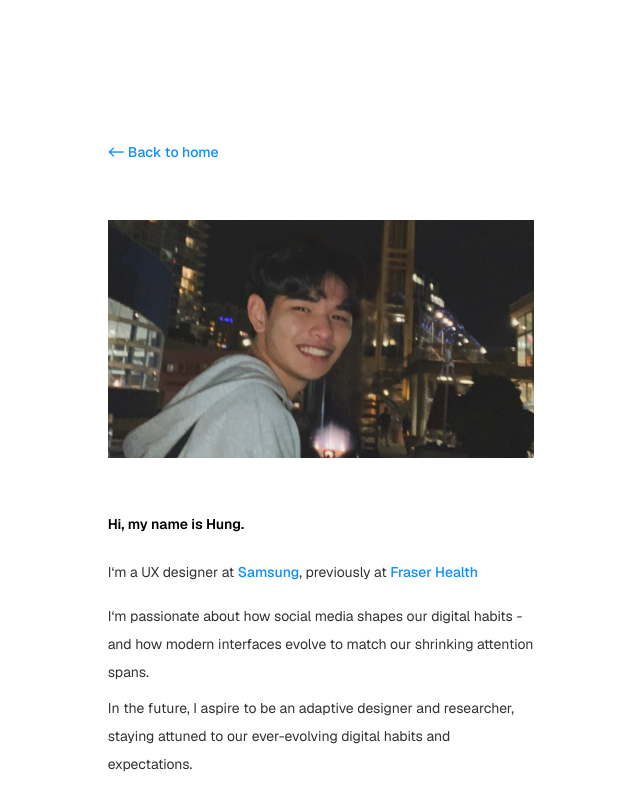
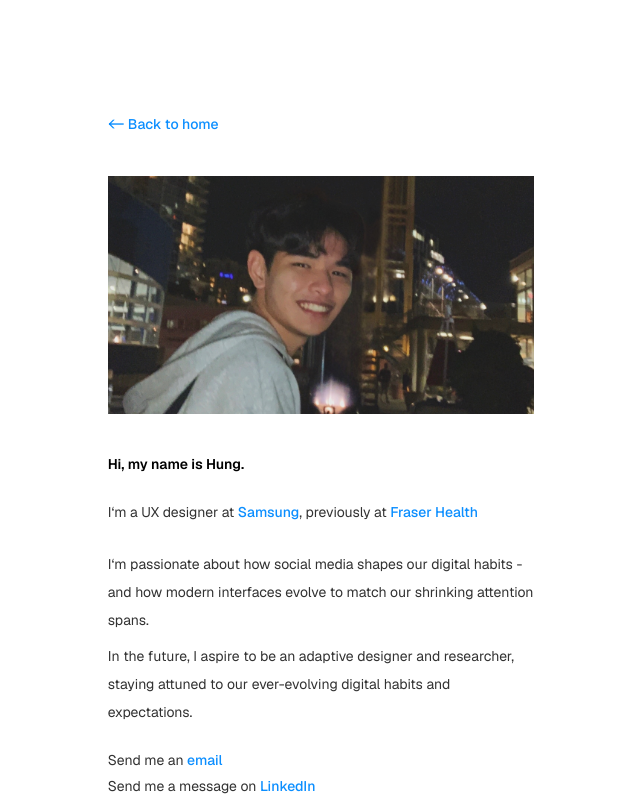
Before and after one commit to hungiie/portfolio, a Next.js app: page /about in a window 1280 px wide. Shown: the top 797 px of the page, without its empty margins (319-959 px from the left). Built offline with nearby package versions, Linux system fonts and the light colour scheme.

Commit message:
fix theme

```diff
--- a/app/about/page.tsx
+++ b/app/about/page.tsx
@@ -8,21 +8,21 @@ import Heading from "@/components/heading";
 export default function About() {
   return (
     <div className="flex items-center justify-center flex-col">
-        <div className="w-full px-10 md:w-1/3 md:px-0 mt-35">
-            <div className="mb-14">
+        <div className="w-full px-10 md:w-1/3 md:px-0 mt-28">
+            <div className="mb-10">
                 <Button variant="blue-hyperlink" text="<- Back to home" link="/" textSize="text-sm" target="_self"/>
             </div>
 
             <div className="w-full flex items-center justify-center">
-                <div className="w-full h-auto relative mb-14 overflow-hidden">
+                <div className="w-full h-auto relative mb-10 overflow-hidden">
                     <Image src="/mememe.jpg" width={2316} height={1276} alt="hung tran" className="object-cover" style={{ filter: 'contrast(90%)' }} />
                 </div>
             </div>
 
             <Heading text="Hi, my name is Hung."/>
-            <p className="text-sm text-[var(--colour-bodytext)] leading-loose mb-4">I&lsquo;m a UX designer at <span className="inline-block"><Button link="https://research.samsung.com/srca" target="_blank" variant="blue-hyperlink" text="Samsung" textSize="text-sm"/></span>, previously at <Button link="https://www.fraserhealth.ca/" target="_blank" variant="blue-hyperlink" text="Fraser Health" textSize="text-sm"/></p>
+            <p className="text-sm text-[var(--colour-bodytext)] leading-loose mb-6">I&lsquo;m a UX designer at <span className="inline-block"><Button link="https://research.samsung.com/srca" target="_blank" variant="blue-hyperlink" text="Samsung" textSize="text-sm"/></span>, previously at <Button link="https://www.fraserhealth.ca/" target="_blank" variant="blue-hyperlink" text="Fraser Health" textSize="text-sm"/></p>
             <p className="mb-2 text-sm text-[var(--colour-bodytext)] leading-loose">I&lsquo;m passionate about how social media shapes our digital habits - and how modern interfaces evolve to match our shrinking attention spans.</p>
-            <p className="mb-4 text-sm text-[var(--colour-bodytext)] leading-loose">In the future, I aspire to be an adaptive designer and researcher, staying attuned to our ever-evolving digital habits and expectations.</p>
+            <p className="mb-6 text-sm text-[var(--colour-bodytext)] leading-loose">In the future, I aspire to be an adaptive designer and researcher, staying attuned to our ever-evolving digital habits and expectations.</p>
 
             <div className="">
                 <p className="text-sm text-[var(--colour-bodytext)]">Send me an <span className="inline-block"><Button link="mailto:d.hungtran12@gmail.com" target="_blank" variant="blue-hyperlink" text="email" textSize="text-sm"/></span></p>
--- a/app/globals.css
+++ b/app/globals.css
@@ -1,7 +1,5 @@
 @import "tailwindcss";
 @import "tw-animate-css";
-
-@custom-variant dark (&:is(.dark *));
 
 :root {
   --main-blue: #0B8EFF;
@@ -143,3 +141,7 @@ body {
     @apply bg-background text-foreground;
   }
 }
+
+html {
+  scroll-behavior: smooth;
+}
--- a/app/layout.tsx
+++ b/app/layout.tsx
@@ -37,19 +37,19 @@ export const metadata: Metadata = {
 export default function RootLayout({ children }: { children: React.ReactNode }) {
   return (
     <html lang="en">
-      <body
-        className={`${geistSans.variable} ${geistMono.variable} ${interSans.variable} antialiased`}
-      >
-        <Analytics />
-        <ThemeProvider
+      <ThemeProvider
           attribute="class"
-          defaultTheme="system"
-          enableSystem
+          defaultTheme="light"
+          enableSystem={false}
           disableTransitionOnChange
         >
-          {children}
-        </ThemeProvider>
-      </body>
+        <body
+          className={`${geistSans.variable} ${geistMono.variable} ${interSans.variable} antialiased`}
+        >
+          <Analytics />
+            {children}
+        </body>
+      </ThemeProvider>
     </html>
   );
 }
--- a/app/page.tsx
+++ b/app/page.tsx
@@ -24,7 +24,7 @@ export default function Home() {
 
   return (
     <div className="flex items-center justify-center">
-      <div className="w-full px-10 md:w-1/3 md:px-0 mt-30">
+      <div className="w-full px-10 md:w-1/3 md:px-0 mt-28">
         <div
           className={`w-full mb-7 flex transition-all duration-700 ease-in-out items-center relative
           ${animate ? "justify-start" : "justify-center"}`}
@@ -34,7 +34,6 @@ export default function Home() {
             <SlideRightDelay>
               <div className="grid grid-cols-1 gap-y-3 justify-items-end pr-1">
                 <Button variant="blue-hyperlink" text="More about me ->" link="about" target="_self" textSize="text-sm"/>
-                {/* <Button variant="blue-hyperlink" text="Testimonials ->" link="about" target="_self" textSize="text-sm"/> */}
               </div>
             </SlideRightDelay>
           </div>
@@ -45,14 +44,15 @@ export default function Home() {
             <div className="flex justify-between">
               <Heading text="Hi, my name is Hung." />
             </div>
-            <p className="text-sm text-[var(--colour-bodytext)] leading-loose mb-6">I&lsquo;m a UX designer at <span className="inline-block"><Button link="https://research.samsung.com/srca" target="_blank" variant="blue-hyperlink" text="Samsung" textSize="text-sm"/></span>, previously at <Button link="https://www.fraserhealth.ca/" target="_blank" variant="blue-hyperlink" text="Fraser Health" textSize="text-sm"/></p>
-            {/* <p className="text-sm bg-[var(--background)] text-[var(--colour-bodytext)] mb-6">previously at <Button link="https://www.fraserhealth.ca/" target="_blank" variant="blue-hyperlink" text="Fraser Health" textSize="text-sm"/></p> */}
+            <p className="text-sm text-[var(--colour-bodytext)] leading-loose mb-6">I&lsquo;m a UX designer at <span className="inline-block"><Button link="https://research.samsung.com/srca" target="_blank" variant="blue-hyperlink" text="Samsung" textSize="text-sm"/></span>, previously at <Button link="https://www.fraserhealth.ca/" target="_blank" variant="blue-hyperlink" text="Fraser Health" textSize="text-sm"/>.</p>
             <p className="text-sm text-[var(--colour-bodytext)] leading-loose mb-6">Much like how social media can turn attention into influence, interfaces can turn curiosity into loyalty.  As a UX designer, I value digital experiences that capture interest quickly - and sustain it through clarity and accessibility.</p>
             <div className="mb-9">
               <p className="text-sm text-[var(--colour-bodytext)]">Send me an <span className="inline-block"><Button link="mailto:d.hungtran12@gmail.com" target="_blank" variant="blue-hyperlink" text="email" textSize="text-sm"/></span></p>
               <p className="text-sm text-[var(--colour-bodytext)] mt-1.5">Send me a message on <span className="inline-block"><Button link="https://www.linkedin.com/in/hung-tran-profile/" target="_blank" variant="blue-hyperlink" text="LinkedIn" textSize="text-sm"/></span></p>
               <p className="text-sm text-[var(--colour-bodytext)] mt-1.5">Check out my <span className="inline-block"><Button link="https://drive.google.com/file/d/1F2UXNXNltAkH-Y0qinUaZDLaMNDMd6Mh/view" target="_blank" variant="blue-hyperlink" text="resume" textSize="text-sm"/></span></p>
+              {/* <p className="text-sm text-[var(--colour-bodytext)] mt-6">Or read my colleagues&lsquo; and managers&lsquo; <span className="inline-block"><Button link="#testimonials" target="_self" variant="blue-hyperlink" text="testimonials" textSize="text-sm"/></span></p> */}
             </div>
+
             <ThemeToggleButton
               theme={theme === "light" ? "dark" : "light"}
               onClick={() => {
@@ -82,14 +82,16 @@ export default function Home() {
           </SlideUp> */}
         </div>
 
-        {/* <div className="mb-40"></div>
-        <div className="grid grid-cols-1 gap-y-4">
-          <Heading text="Testimonials" />
-          <Testimonial name="Tian Jia" job="Senior UX designer" company="Samsung" text="Hung has excelled in his role as a UX design student, demonstrating a strong talent for both UX research and graphical UI tasks. His ability to analyze user needs and translate them into intuitive, visually appealing designs has been impressive. Overall, his dedication and versatility make him a valuable asset to any design team." linkedin="#"/>
-          <Testimonial name="Andrea Lin" job="Senior UX designer" company="Samsung" text="Hung is ugly." linkedin="#"/>
-          <Testimonial name="Jessica Yuki Huang" job="Senior UX designer" company="Samsung" text="Hung is stupid." linkedin="#"/>
-          <Testimonial name="Thomas Nelles" job="Senior Communication Consultant" company="Fraser Health" text="From designing a multi-page document for our Indigenous Health team to crafting a Urgent Care video, his clients have been very impressed with his work to date. He adapts to changing timelines easily including timely requests and juggling multiple projects. His calm demeanor and ability to clearly communicate his working progress are just some of his strengths." linkedin="#"/>
-        </div> */}
+        {/* <div className="mb-40" id="testimonials"></div>
+        <SlideUp>
+            <div className="grid grid-cols-1 gap-y-4">
+              <Heading text="Testimonials" />
+              <Testimonial name="Tian Jia" job="Senior UX designer, UX lead" company="Samsung" text="Hung has excelled in his role as a UX design student, demonstrating a strong talent for both UX research and graphical UI tasks. His ability to analyze user needs and translate them into intuitive, visually appealing designs has been impressive. Overall, his dedication and versatility make him a valuable asset to any design team." companylink="#"/>
+              <Testimonial name="Andrea Lin" job="Senior UX designer" company="Samsung" text="Hung is ugly." companylink="#"/>
+              <Testimonial name="Jessica Yuki Huang" job="Senior UX designer" company="Samsung" text="Hung is stupid." companylink="#"/>
+              <Testimonial name="Thomas Nelles" job="Senior Communication Consultant" company="Fraser Health" text="From designing a multi-page document for our Indigenous Health team to crafting a Urgent Care video, his clients have been very impressed with his work to date. He adapts to changing timelines easily including timely requests and juggling multiple projects. His calm demeanor and ability to clearly communicate his working progress are just some of his strengths." companylink="#"/>
+            </div>
+        </SlideUp> */}
 
         <div className="">
           <Footer/>
--- a/components/testimonial.tsx
+++ b/components/testimonial.tsx
@@ -7,20 +7,20 @@ interface Props {
     job: string;
     company: string;
     text: string;
-    linkedin: string;
+    companylink: string;
 }
 
 export default function Testimonial(props: Props) {
     return (
         <div className="flex flex-col justify-center bg-[var(--colour-grey)] px-7 md:px-7 py-7 md:py-7 rounded-2xl">
-            <p className="text-sm text-[var(--colour-bodytext)] leading-loose">{props.text}</p>
+            <p className="text-sm text-[var(--colour-bodytext)] leading-loose">"{props.text}"</p>
             <p className="text-sm font-semibold text-[var(--colour-bodytext)] leading-loose mt-7">{props.name}</p>
-            <div className="grid grid-cols-1 md:grid-cols-[4fr_1fr]">
+            <div className="grid grid-cols-1 md:grid-cols-[7fr_1fr] items-center">
                 <div>
-                    <p className="text-sm text-[var(--colour-bodytext)] leading-loose">{props.job}, {props.company}</p>
+                    <p className="text-sm text-[var(--colour-bodytext)] leading-loose">{props.job} at <span><Button link={props.companylink} target="_blank" variant="blue-hyperlink" text={props.company} textSize="text-sm"/></span> </p>
                 </div>
                 <div className="flex md:justify-end items-center">
-                    <Button link={props.linkedin} target="_blank" variant="blue-hyperlink" text="LinkedIn" textSize="text-sm"/>
+                    {/* <Button link={props.companylink} target="_blank" variant="blue-hyperlink" text={props.company} textSize="text-sm"/> */}
                 </div>
             </div>
             {/* <p className="text-sm text-[var(--colour-bodytext)] leading-loose">{props.company}</p> */}
```
Also changed, not shown: 1 other file (tests, documents, lock files or other folders).
